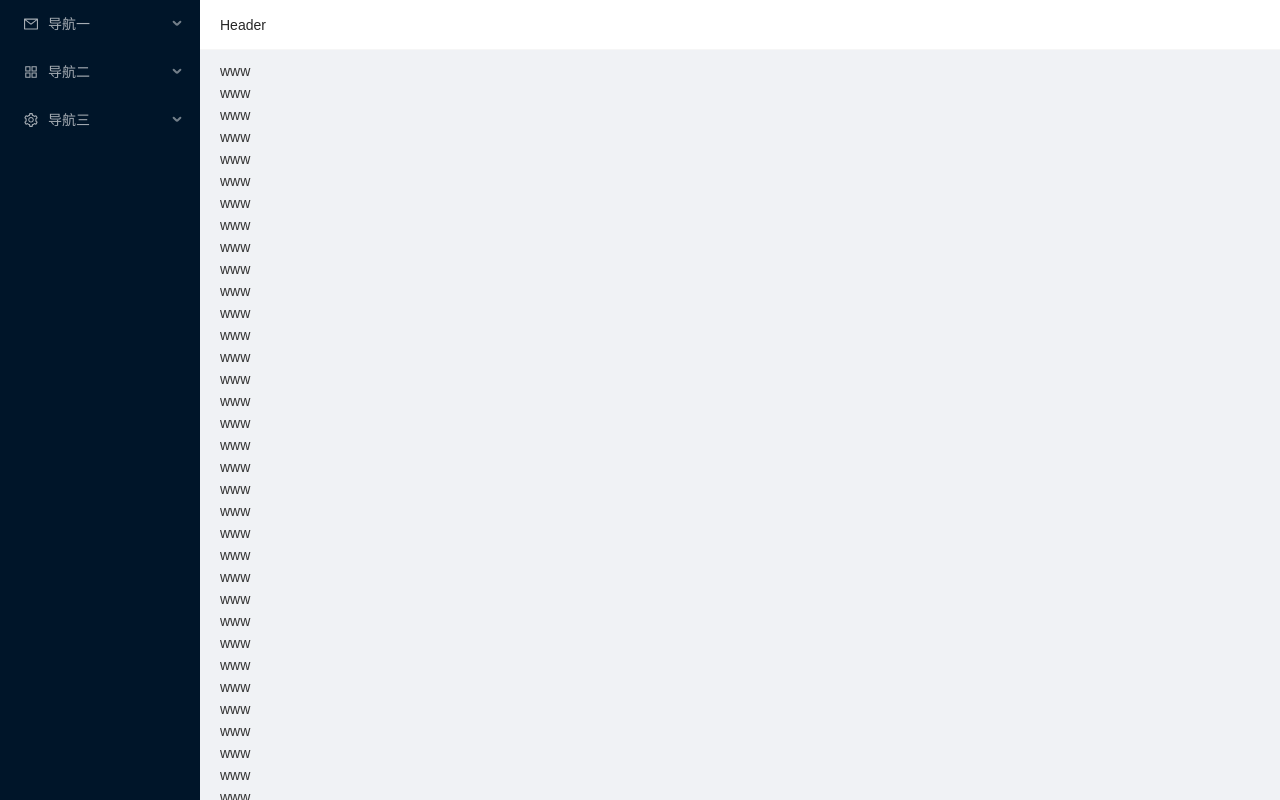
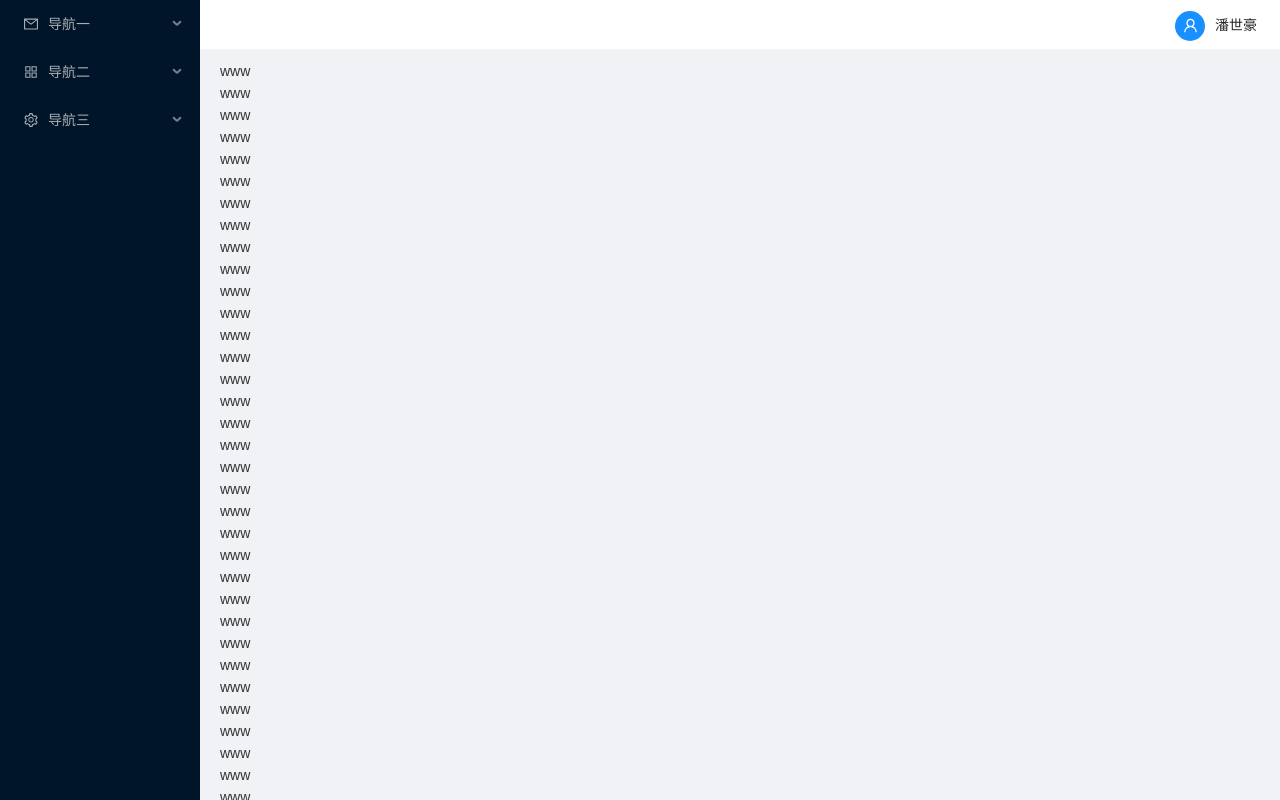
Before and after one commit to bibab0/bms_react, a React (Create React App) app: page / in a window 1280 px wide. Built offline with nearby package versions, Linux system fonts and the light colour scheme.

Commit message:
*headerbar组件

```diff
--- /dev/null
+++ b/src/views/Layout/HeaderBar.css
@@ -0,0 +1,17 @@
+.headerBox {
+  display: flex;
+  flex-direction: row-reverse;
+}
+.iconBox {
+  width: 85px;
+  cursor: pointer;
+}
+.userName {
+  margin-left: 10px;
+}
+.logout {
+  margin-left: 5px;
+}
+.userIcon {
+  background-color: #1890ff;
+}
--- /dev/null
+++ b/src/views/Layout/HeaderBar.js
@@ -0,0 +1,28 @@
+import React, { Component } from 'react';
+import { Layout, Menu, Dropdown, Avatar } from 'antd';
+import { UserOutlined, LogoutOutlined } from '@ant-design/icons';
+import './HeaderBar.css';
+const { Header } = Layout;
+const menu = (
+    <Menu>
+        <Menu.Item>
+            <a target="_blank" rel="noopener noreferrer" href="http://www.alipay.com/"><LogoutOutlined /><span className="logout">退出登录</span></a>
+        </Menu.Item>
+    </Menu>
+);
+class HeaderBar extends Component {
+    render() {
+        return (
+            <Header className="headerBox">
+                <Dropdown overlay={menu}>
+                    <div className="iconBox">
+                        <Avatar className="userIcon" size={30} icon={<UserOutlined />} />
+                        <span className="userName">潘世豪</span>
+                    </div>
+                </Dropdown>
+            </Header>
+        );
+    }
+}
+
+export default HeaderBar;
--- a/src/views/Layout/Layout.js
+++ b/src/views/Layout/Layout.js
@@ -1,14 +1,15 @@
 import React, { Component } from 'react';
 import SiderBar from './SiderBar';
+import HeaderBar from './HeaderBar';
 import { Layout } from 'antd';
-const { Header, Content } = Layout;
+const { Content } = Layout;
 class LayoutIndex extends Component {
     render() {
         return (
             <Layout>
                 <SiderBar />
                 <Layout>
-                    <Header>Header</Header>
+                    <HeaderBar />
                     <Content>
                         <div>www</div>
                         <div>www</div>
```
